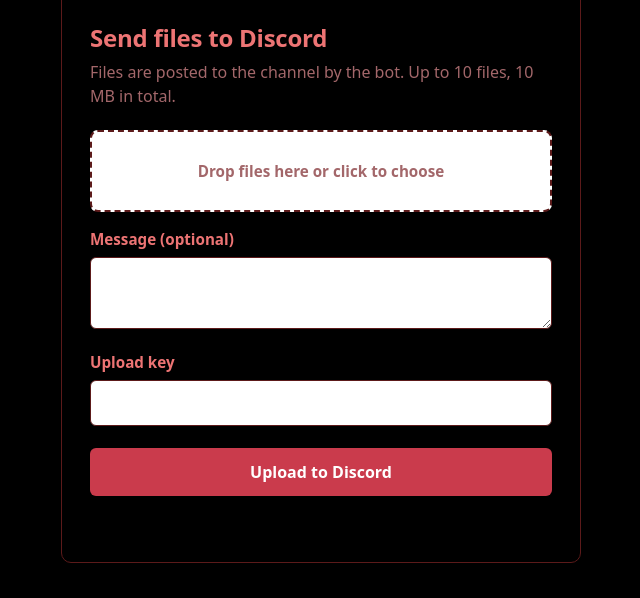
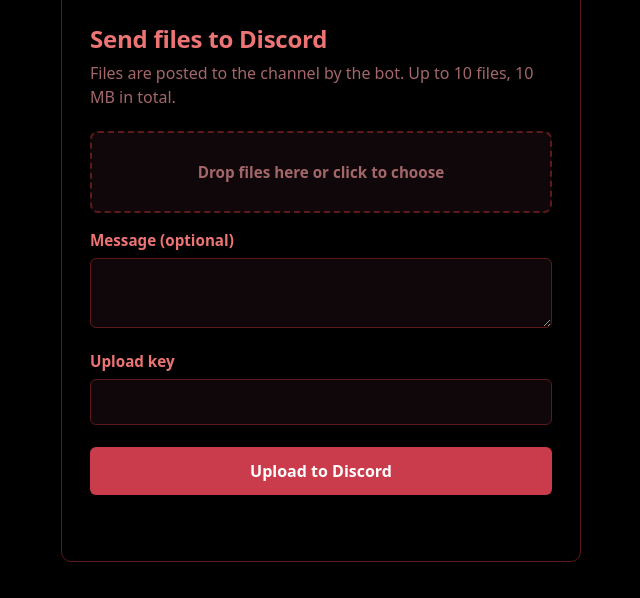
Before and after one commit to Svacinka/uplot, a plain HTML site: page index.html in a window 1280 px wide. Shown: the part 202-800 px from the top of the page, without its empty margins (319-959 px from the left). Drawn offline with Linux system fonts and the light colour scheme.

Commit message:
Change background color of input and drop area

```diff
--- a/index.html
+++ b/index.html
@@ -80,14 +80,19 @@
   h1 { margin: 0 0 4px; font-size: 1.5rem; letter-spacing: -0.01em; }
   p.sub { margin: 0 0 22px; color: var(--muted); }
   label { display: block; margin: 16px 0 6px; font-weight: 600; font-size: .95rem; }
-  input[type=text], input[type=password], textarea {
+    input[type=text], input[type=password], textarea {
     width: 100%; padding: 10px 12px; border: 1px solid var(--line); border-radius: 6px;
-    background: #fff; color: var(--ink); font: inherit;
+    background: #10070a; color: var(--ink); font: inherit;
+  }
+  input:focus, textarea:focus { border-color: var(--accent); }
+  input:-webkit-autofill {
+    -webkit-box-shadow: 0 0 0 100px #10070a inset; -webkit-text-fill-color: var(--ink);
+  }
   }
   textarea { resize: vertical; min-height: 72px; }
   #drop {
     display: block; padding: 28px 16px; text-align: center; cursor: pointer;
-    border: 2px dashed var(--line); border-radius: 8px; background: #fff; color: var(--muted);
+    border: 2px dashed var(--line); border-radius: 8px; background: #10070a; color: var(--muted);
   }
   #drop.over { border-color: var(--accent); color: var(--accent); }
   #drop input { display: none; }
```
